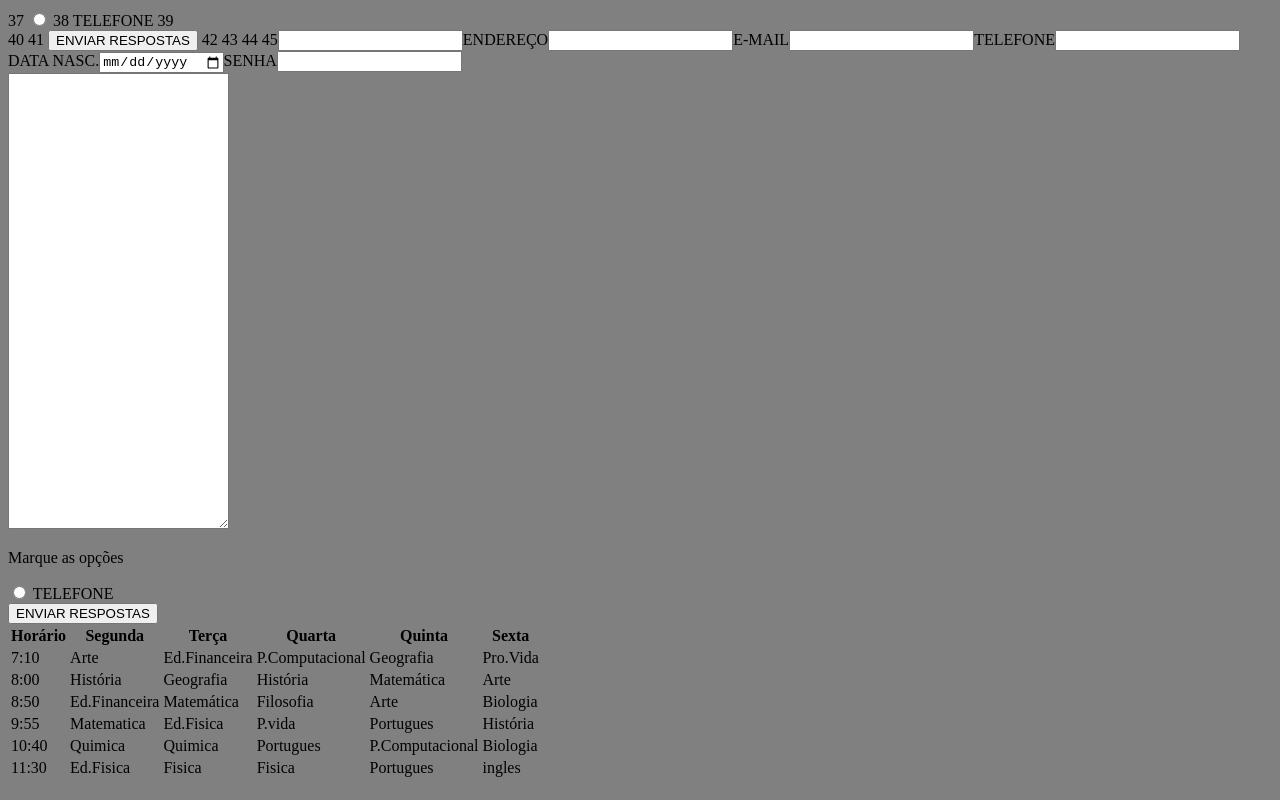
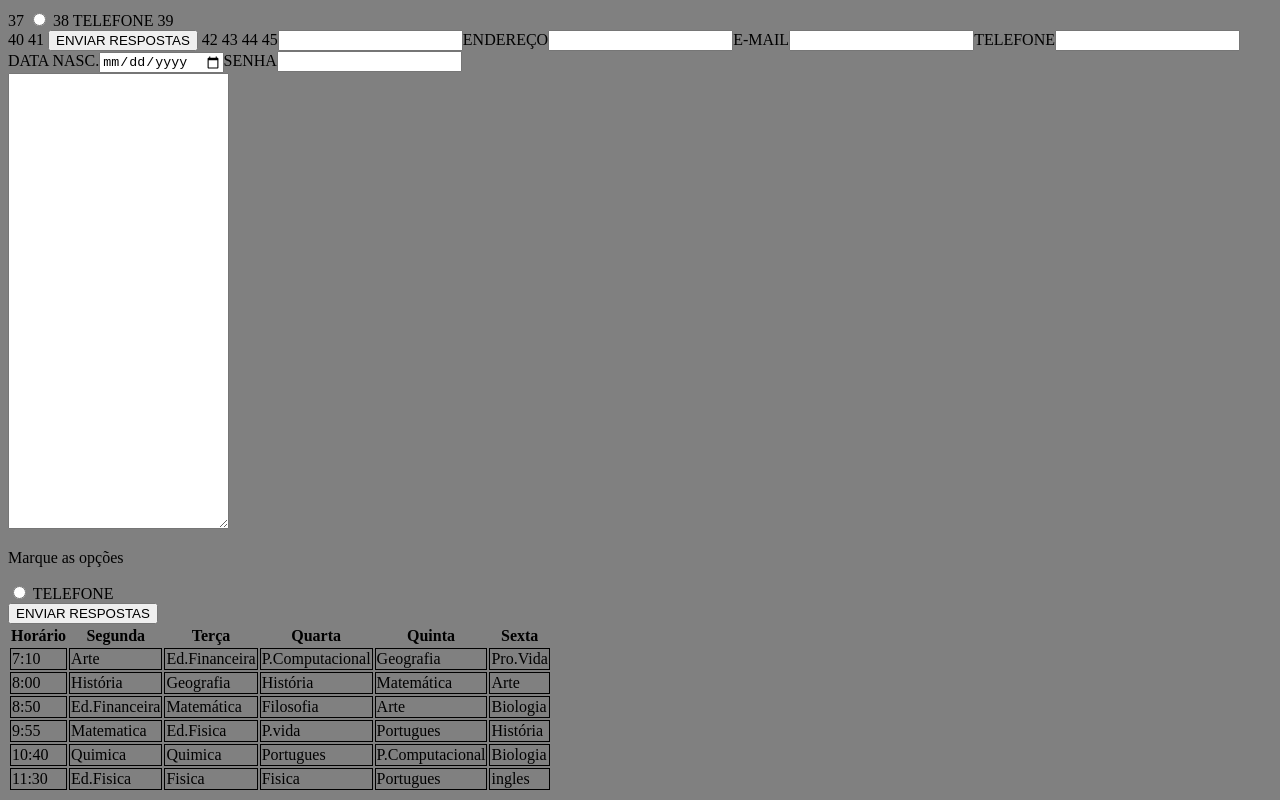
Before and after one commit to pamelabonfate/formulario, a plain HTML site: page index.html in a window 1280 px wide. Shown: the part 739-1539 px from the top of the page. Drawn offline with Linux system fonts and the light colour scheme.

Commit message:
Update style.css

```diff
--- a/style.css
+++ b/style.css
@@ -1,3 +1,8 @@
 body{
   background:gray;
 }
+
+td {
+  border: 1px solid;
+  border-color:black;
+}
```
